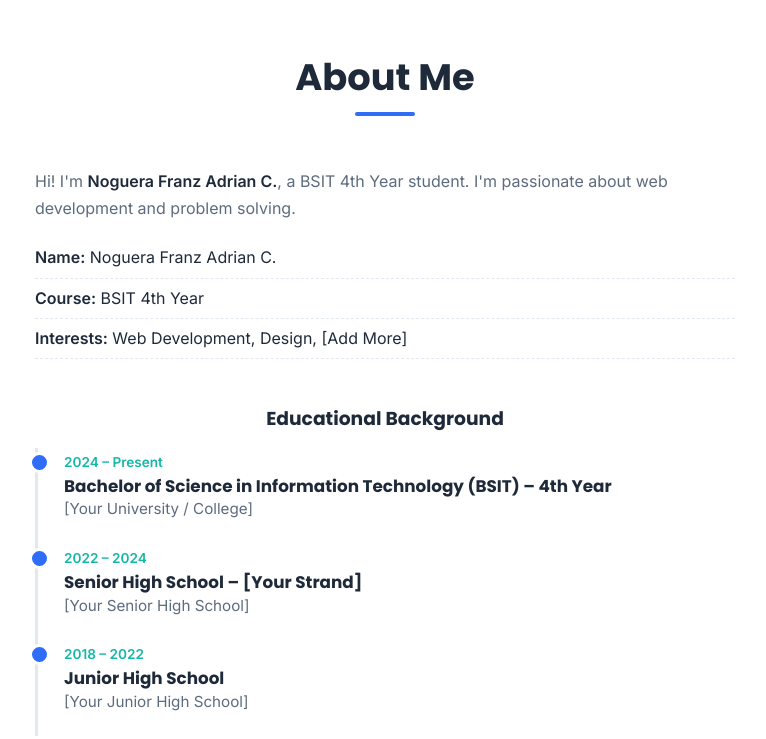
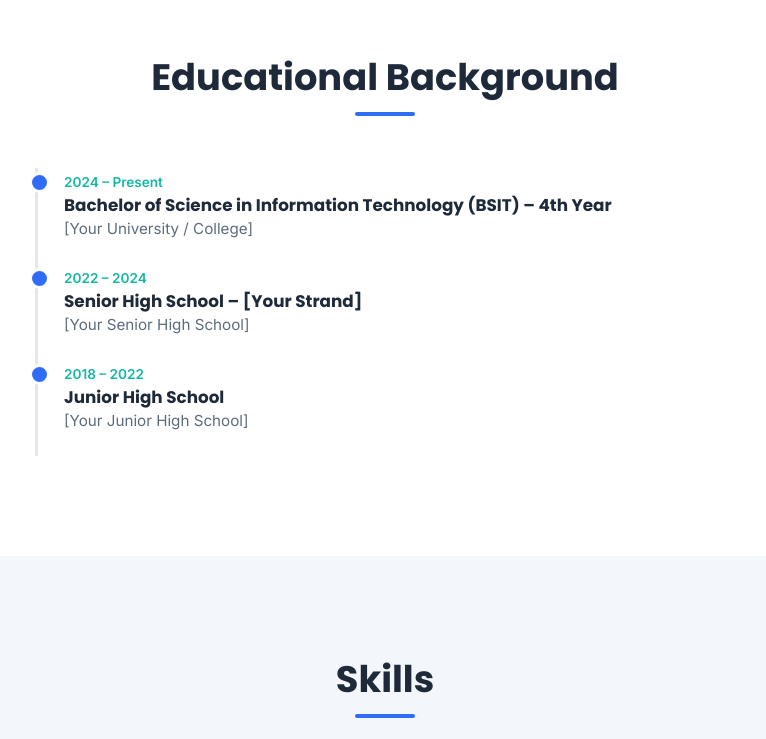
Before and after one commit to franzadriannoguera-commits/personal-portfolio, a plain HTML site: page index.html in a window 1280 px wide. Shown: the part 846-1585 px from the top of the page, without its empty margins (255-1021 px from the left). Drawn offline with Linux system fonts and the light colour scheme.

Commit message:
Remove About section and keep education section
Co-authored-by: Copilot <223556219+Copilot@users.noreply.github.com>

```diff
--- a/index.html
+++ b/index.html
@@ -21,7 +21,7 @@
     <nav id="navMenu">
       <ul>
         <li><a href="#home" class="nav-link">Home</a></li>
-        <li><a href="#about" class="nav-link">About</a></li>
+        <li><a href="#education" class="nav-link">Education</a></li>
         <li><a href="#skills" class="nav-link">Skills</a></li>
         <li><a href="#projects" class="nav-link">Projects</a></li>
         <li><a href="#achievements" class="nav-link">Achievements</a></li>
@@ -55,25 +55,10 @@
       </div>
     </section>
 
-    <!-- ============ ABOUT ============ -->
-    <section id="about" class="section">
-      <h2 class="section-title">About Me</h2>
-      <div class="about-grid">
-        <div class="about-text reveal">
-          <p>
-            Hi! I'm <strong>Noguera Franz Adrian C.</strong>, a BSIT 4th Year student.
-            I'm passionate about web development and problem solving.
-          </p>
-          <ul class="info-list">
-            <li><strong>Name:</strong> Noguera Franz Adrian C.</li>
-            <li><strong>Course:</strong> BSIT 4th Year</li>
-            <li><strong>Interests:</strong> Web Development, Design, [Add More]</li>
-          </ul>
-        </div>
-      </div>
-
+    <!-- ============ EDUCATION ============ -->
+    <section id="education" class="section">
+      <h2 class="section-title">Educational Background</h2>
       <div class="timeline reveal">
-        <h3>Educational Background</h3>
         <div class="timeline-item">
           <span class="year">2024 – Present</span>
           <h4>Bachelor of Science in Information Technology (BSIT) – 4th Year</h4>
--- a/style.css
+++ b/style.css
@@ -106,13 +106,8 @@ ul { list-style: none; }
   border-radius: 2px; margin: 12px auto 0;
 }
 
-/* About */
-.about-grid { max-width: 700px; margin: 0 auto; }
-.about-text p { margin-bottom: 16px; color: var(--muted); }
-.about-text strong { color: var(--text); }
-.info-list li { padding: 6px 0; border-bottom: 1px dashed var(--border); }
-.timeline { max-width: 700px; margin: 48px auto 0; }
-.timeline h3 { margin-bottom: 18px; text-align: center; }
+/* Education */
+.timeline { max-width: 700px; margin: 0 auto; }
 .timeline-item { position: relative; padding: 0 0 22px 26px; border-left: 3px solid var(--border); }
 .timeline-item::before {
   content: ""; position: absolute; left: -9px; top: 4px; width: 15px; height: 15px;
```
